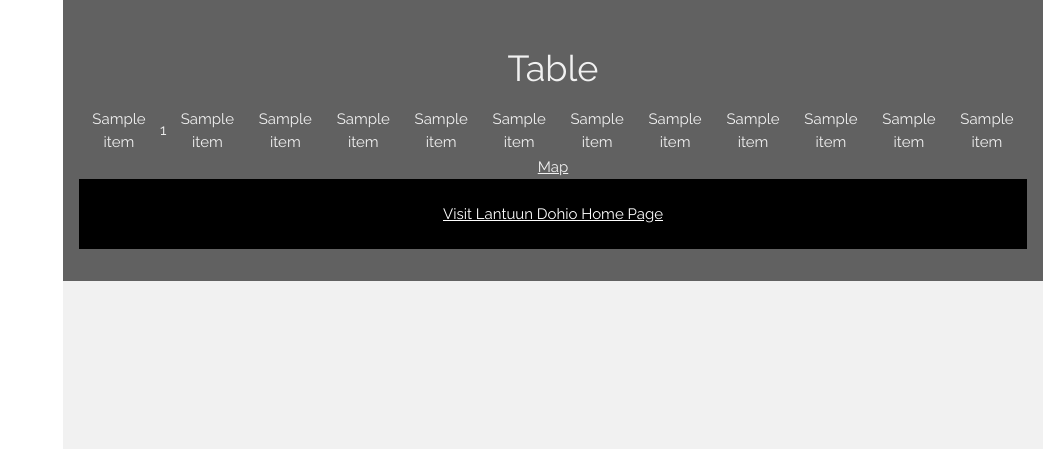
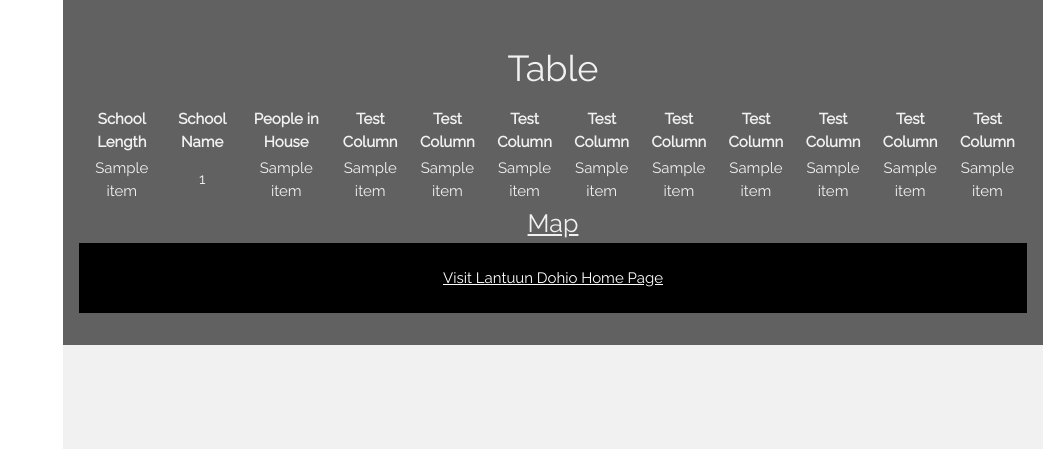
Before and after one commit to Arkidillo/magicbag, a Flask app: template templates/table.html in a window 1280 px wide. Shown: the part 351-800 px from the top of the page, without its empty margins (237-1280 px from the left). Run offline with Flask 2, Linux system fonts and the light colour scheme; the template is opened without the code that fills it: most values are stand-ins (such as "Sample title", 1, 10 or a date in 2020); some libraries are stand-ins or nearby versions.

Commit message:
Add new table html

```diff
--- a/requirements.txt
+++ b/requirements.txt
@@ -6,7 +6,6 @@
 certifi==2018.4.16
 chardet==3.0.4
 Click==7.0
-Django==2.0.5
 docutils==0.14
 Flask==0.10.1
 Flask-Migrate==2.3.0
@@ -16,7 +15,7 @@
 folium==0.6.0
 gunicorn==19.4.5
 idna==2.7
-ItsDangerous==1.0.0
+ItsDangerous==1.1.0
 Jinja2==2.10
 jmespath==0.9.3
 lxml==4.2.1
--- a/templates/table.html
+++ b/templates/table.html
@@ -2,14 +2,52 @@
 
 {% block content %}
 <html>
+<head>
+<!--
+<style>
+
+table {
+    font-family: arial, sans-serif;
+    color: #000000;
+    border-collapse: collapse;
+    width: 100%;
+}
+
+td, th {
+    border: 1px solid #000000;
+    color: "black";
+    text-align: left;
+    padding: 8px;
+}
+
+tr {
+    background-color: #dddddd;
+}
+</style>
+-->
+</head>
 <body>
 		<h1>Table</h1>
+	<div style="overflow-x:auto;">
 	  <table>
+	  <tr>
+		  <th>School Length</th>
+		  <th>School Name</th>
+		  <th>People in House</th>
+		  <th>Test Column</th>
+		  <th>Test Column</th>
+		  <th>Test Column</th>
+		  <th>Test Column</th>
+		  <th>Test Column</th>
+		  <th>Test Column</th>
+		  <th>Test Column</th>
+		  <th>Test Column</th>
+		  <th>Test Column</th>
+	  </tr>
 	  {% for item in data %}
 	  <tr>
 	      <td>{{item[4]}}</td>
 	      <td>{{item[0]}}</td>
-      <td>{{item[5]}}</td>
 	      <td>{{item[5]}}</td>
 	      <td>{{item[6]}}</td>
 	      <td>{{item[7]}}</td>
@@ -23,7 +61,8 @@
 	  </tr>
 	  {% endfor %}
 	</table>
-<a href="/map">Map</a>
+       </div>
+<a style="font-size:25px;" href="/map">Map</a>
 </body>
 <html>
 {% endblock %}
```
Lines whose indentation alone changed are shown as unchanged.
